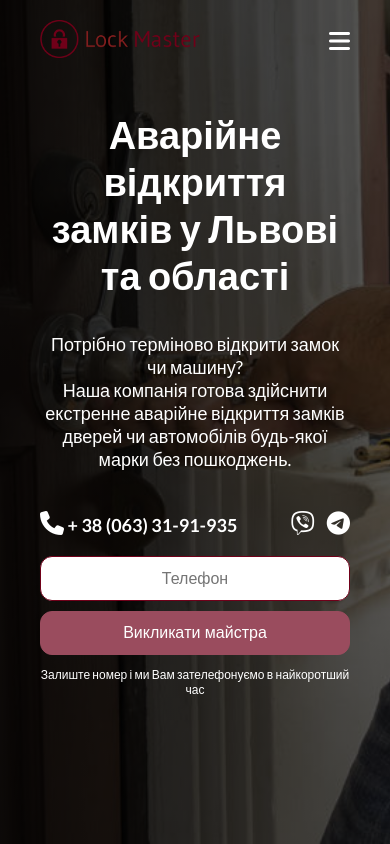
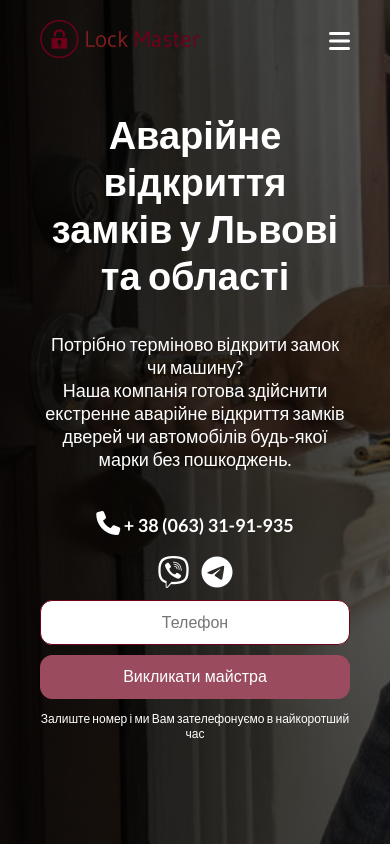
Before and after one commit to RomanKshyk/lockmaster, a plain HTML site: page index.html in a window 390 px wide. Shown: the top 844 px of the page. Drawn offline with Linux system fonts and the light colour scheme.

Commit message:
Changed styles

```diff
--- a/css/index.css
+++ b/css/index.css
@@ -571,7 +571,7 @@ i:hover {
   }
   .banner__contacts {
     display: flex;
-    justify-content: space-between;
+    justify-content: center;
   }
   .banner__phone {
     font-size: 18px;
@@ -579,8 +579,13 @@ i:hover {
 
   .banner__socials {
     display: flex;
+    justify-content: center;
     gap: 12px;
     margin-bottom: 12px;
+  }
+
+  .socials-icon {
+    font-size: 32px;
   }
 
   .service__item img {
--- a/index.html
+++ b/index.html
@@ -61,14 +61,15 @@
                     <i class="fa-solid fa-phone"></i>
                     <a href="tel:+380633191935">+ 38 (063) 31-91-935</a>
                 </div>
-                <div class="banner__socials">
-                    <a href="viber://chat?number=%2B380633191935">
-                        <i class="fa-brands fa-viber"></i>
-                    </a>
-                    <a href="https://t.me/lockmaster1">
-                        <i class="fa-brands fa-telegram"></i>
-                    </a>
-                </div>
+
+            </div>
+            <div class="banner__socials">
+                <a href="viber://chat?number=%2B380633191935">
+                    <i class="fa-brands fa-viber socials-icon"></i>
+                </a>
+                <a href="https://t.me/lockmaster1">
+                    <i class="fa-brands fa-telegram socials-icon"></i>
+                </a>
             </div>
             <form action="#" class="form1">
                 <input class="form__input" required type="tel" id="phone" name="phone" placeholder="Телефон" onclick='addPrefix("phone")' pattern="(\+380|380|0)[0-9]{9}">
```
